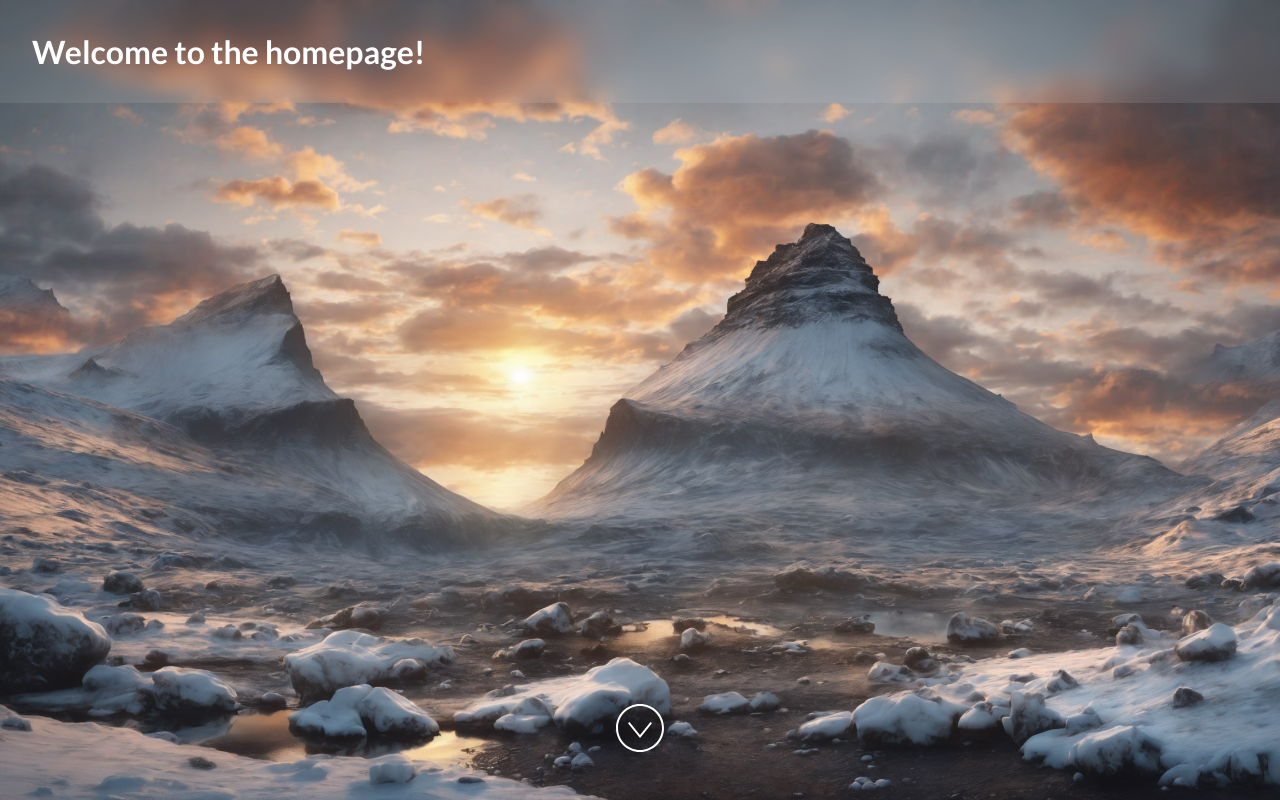
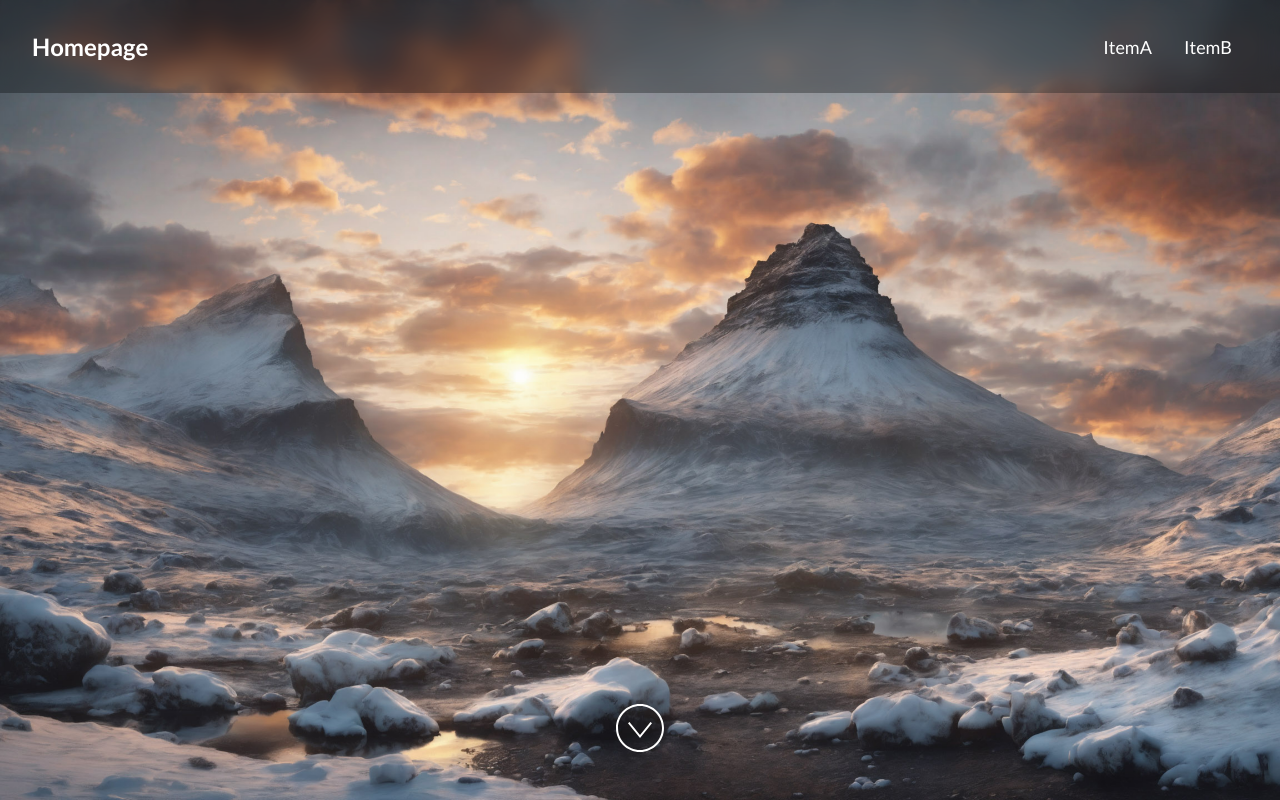
Before and after one commit to nbasargin/homepage, an Angular app: page / in a window 1280 px wide. Built offline with nearby package versions, Linux system fonts and the light colour scheme.

Commit message:
adjust header, add card component

```diff
--- a/src/app/app.component.css
+++ b/src/app/app.component.css
@@ -4,15 +4,33 @@
   min-height: 100vh;
 }
 
-.main-header {
+.page-header {
   position: absolute;
   top: 0;
   width: 100%;
+  backdrop-filter: blur(10px);
+  background: rgba(0, 0, 0, 0.3);
+  z-index: 1;
+}
+
+.navbar {
+  display: flex;
+  align-items: center;
   padding: 32px;
   margin: 0;
   color: white;
-  backdrop-filter: blur(10px);
-  background: rgba(255, 255, 255, 0.1);
+}
+
+.navbar-title {
+  padding: 0;
+  margin: 0;
+  flex-grow: 1;
+  font-size: 24px;
+}
+
+.navbar-item {
+  padding: 0 16px;
+  font-size: 18px;
 }
 
 .background {
@@ -40,6 +58,10 @@
   height: 3rem;
 }
 
+.section-header {
+  text-align: center;
+}
+
 .placeholder {
   width: 100%;
   min-height: 250px;
--- a/src/app/app.component.ts
+++ b/src/app/app.component.ts
@@ -1,12 +1,19 @@
 import { Component } from '@angular/core';
 import { RouterOutlet } from '@angular/router';
+import { ProjectCardComponent } from './components/project-card/project-card.component';
 
 @Component({
   selector: 'app-root',
-  imports: [RouterOutlet],
+  imports: [RouterOutlet, ProjectCardComponent],
   template: `
+    <div class="page-header">
+      <nav class="navbar">
+        <h1 class="navbar-title">Homepage</h1>
+        <div class="navbar-item">ItemA</div>
+        <div class="navbar-item">ItemB</div>
+      </nav>
+    </div>
     <div class="home-section">
-      <h1 class="main-header">Welcome to the homepage!</h1>
       <img class="background" src="/assets/stable-diffusion-iceland.jpg" alt="main image" />
       <div class="down-arrow-container">
         <img class="down-arrow" src="/assets/down-arrow.svg" alt="down arrow" />
@@ -14,6 +21,13 @@ import { RouterOutlet } from '@angular/router';
     </div>
 
     <router-outlet />
+
+    <div class="projects-section">
+      <h2 class="section-header">Project Highlights</h2>
+      <div class="project-list">
+        <app-project-card title="Project 1"></app-project-card>
+      </div>
+    </div>
 
     <div class="placeholder"></div>
     <div class="placeholder"></div>
--- /dev/null
+++ b/src/app/components/project-card/project-card.component.ts
@@ -0,0 +1,11 @@
+import { Component, input } from '@angular/core';
+
+@Component({
+  selector: 'app-project-card',
+  imports: [],
+  template: ` <div class="project-card">{{ title() }}</div> `,
+  styleUrl: 'project-card.component.css',
+})
+export class ProjectCardComponent {
+  title = input<string>();
+}
```
Also changed, not shown: src/app/components/project-card/project-card.component.css (added).
